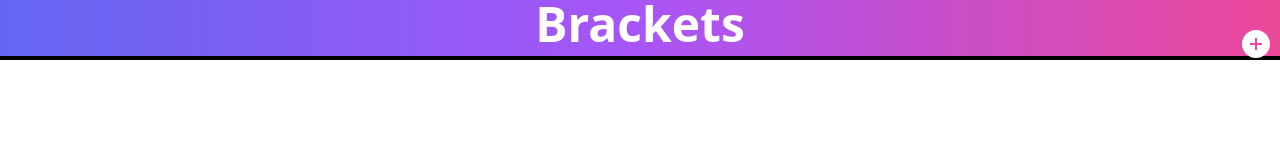
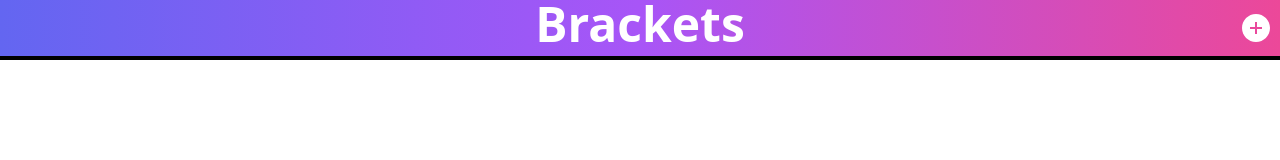
Before and after one commit to kolton-musgrove/Brackets, a React (Create React App) app: page / in a window 1280 px wide. Shown: the top 160 px of the page. Built offline with nearby package versions, Linux system fonts and the light colour scheme.

Commit message:
Style Changes

```diff
--- a/src/components/header.tsx
+++ b/src/components/header.tsx
@@ -17,7 +17,7 @@ export function Header(props: any) {
 
       {props.rightIcon && (
         <IconButton
-          className="absolute right-0 mr-2"
+          className="absolute right-2 top-3"
           link={props.rightIcon.link}
           icon={props.rightIcon.icon}
           alt={props.rightIcon.alt}
--- a/tailwind.config.js
+++ b/tailwind.config.js
@@ -8,7 +8,7 @@ module.exports = {
   theme: {
     extend: {
       fontFamily: {
-        'press-start': ['"Press Start 2P"', 'cursive'],
+        'bitter': ['"Regular 400"', 'cursive'],
       },
     },
   },
```
